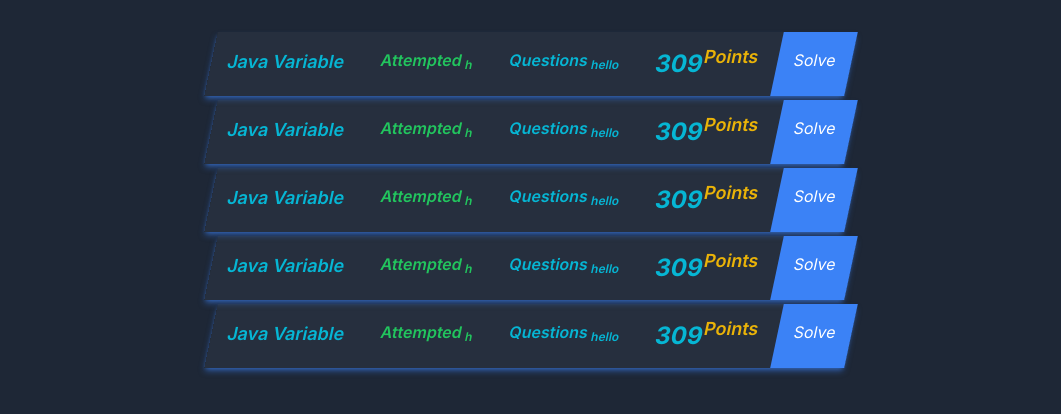
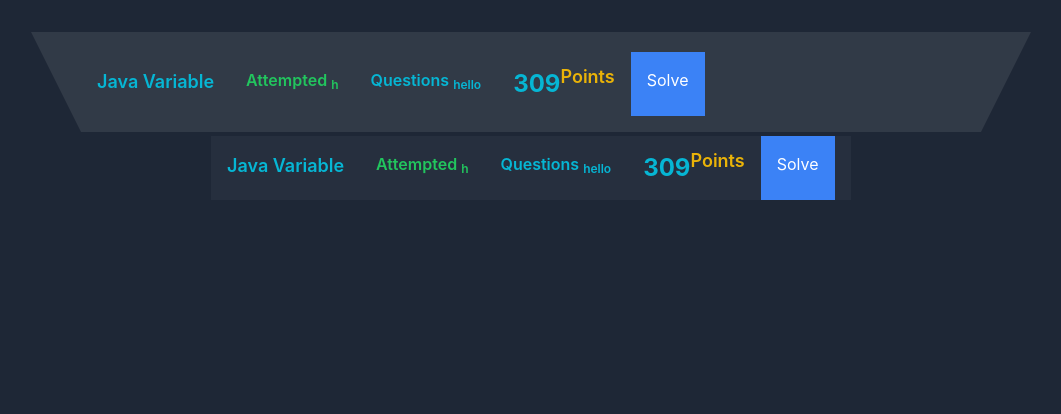
Before and after one commit to shubhanshutiwari08/Combined_Tasks, a React (Create React App) app: page / in a window 1280 px wide. Shown: the top 414 px of the page, without its empty margins (109-1170 px from the left). Built offline with nearby package versions, Linux system fonts and the light colour scheme.

Commit message:
trap added

```diff
--- a/src/componenets/Rhom.js
+++ b/src/componenets/Rhom.js
@@ -1,10 +1,21 @@
 import React from 'react'
+import './trap.css'
 
 export default function Rhom() {
   return (
     <div className='bg-[#1e2736] min-h-screen  '>
-      <div className='flex flex-col mx-80  items-center pt-8 space-y-1 '>
-        <div className='bg-gray-500/10    h-16 w-full shadow-md -skew-x-12 shadow-blue-500/50  flex justify-between'>
+      <div className='flex flex-col mx-80  items-center pt-8 space-y-1 bg-transparent '>
+        {/* <div className=' w-full ' id='trap'>
+          <div id='newbox'>
+            <p className='text-cyan-500 text-lg font-semibold p-4 absolute'>Java Variable</p>
+            <p className='text-green-500 font-semibold p-4 absolute'>Attempted <sub>h</sub></p>
+            <p className='text-cyan-500 font-semibold p-4 absolute'>Questions <sub>hello</sub> </p>
+            <p className='text-cyan-500 text-2xl font-bold p-4 absolute'>309<sup className='text-yellow-500 font-semibold '>Points</sup> </p>
+            <p className='bg-blue-500 text-white h-full p-4 absolute'>Solve</p>
+          </div>
+
+        </div> */}
+        {/* <div className='bg-gray-500/10    h-16 w-full shadow-md -skew-x-12 shadow-blue-500/50  flex justify-between'>
             <div className='text-cyan-500 text-lg font-semibold p-4'>Java Variable</div>
             <div className='text-green-500 font-semibold p-4'>Attempted <sub>h</sub></div>
             <div className='text-cyan-500 font-semibold p-4'>Questions <sub>hello</sub> </div>
@@ -31,15 +42,27 @@ export default function Rhom() {
             <div className='text-cyan-500 font-semibold p-4'>Questions <sub>hello</sub> </div>
             <div className='text-cyan-500 text-2xl font-bold p-4'>309<sup className='text-yellow-500 font-semibold '>Points</sup> </div>
             <h1 className='bg-blue-500 text-white h-full p-4'>Solve</h1>
+        </div> */}
+
+        <div id='trap' className='' >
+          <div className='absolute flex -top-20 h-16 justify-center'>
+            <div className='text-cyan-500 text-lg font-semibold p-4'>Java Variable</div>
+            <div className='text-green-500 font-semibold p-4'>Attempted <sub>h</sub></div>
+            <div className='text-cyan-500 font-semibold p-4 '>Questions <sub>hello</sub> </div>
+            <div className='text-cyan-500 text-2xl font-bold p-4 '>309<sup className='text-yellow-500 font-semibold '>Points</sup> </div>
+            <div className=' bg-blue-500  text-white p-4  '>Solve</div>
+          </div>
         </div>
-        <div className='bg-gray-500/10    h-16 w-full shadow-md -skew-x-12 shadow-blue-500/50  flex justify-between'>
+
+        <div className=' w-full bg-gray-500/10  flex border-t-100 border-solid border-white border-r-50 border-l-50 border-transparent'>
+          <div className='flex justify-between'>
             <div className='text-cyan-500 text-lg font-semibold p-4'>Java Variable</div>
             <div className='text-green-500 font-semibold p-4'>Attempted <sub>h</sub></div>
             <div className='text-cyan-500 font-semibold p-4'>Questions <sub>hello</sub> </div>
             <div className='text-cyan-500 text-2xl font-bold p-4'>309<sup className='text-yellow-500 font-semibold '>Points</sup> </div>
             <h1 className='bg-blue-500 text-white h-full p-4'>Solve</h1>
+          </div>
         </div>
-
 
 
 
--- /dev/null
+++ b/src/componenets/trap.css
@@ -0,0 +1,9 @@
+#trap{
+    width:1000px;
+    height: 0px;
+    border-top: 100px solid rgba(255, 255, 255, 0.087);
+    border-right:50px solid transparent;
+    border-left:50px solid transparent;
+    position: relative;
+    justify-content: space-between;
+}
```
